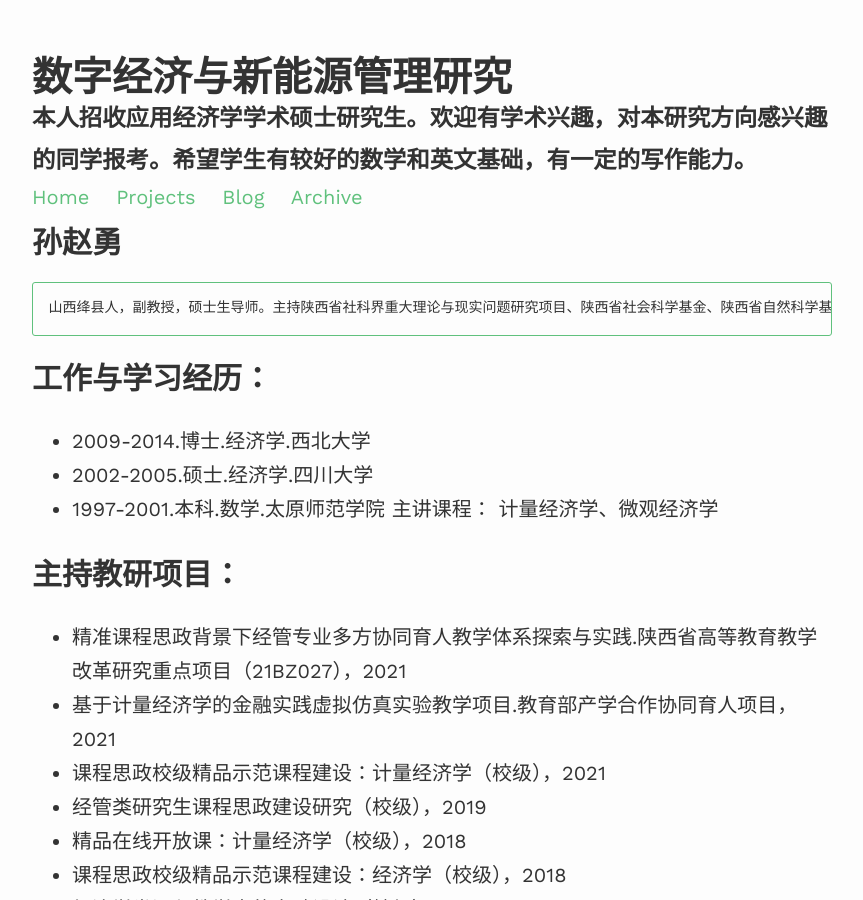
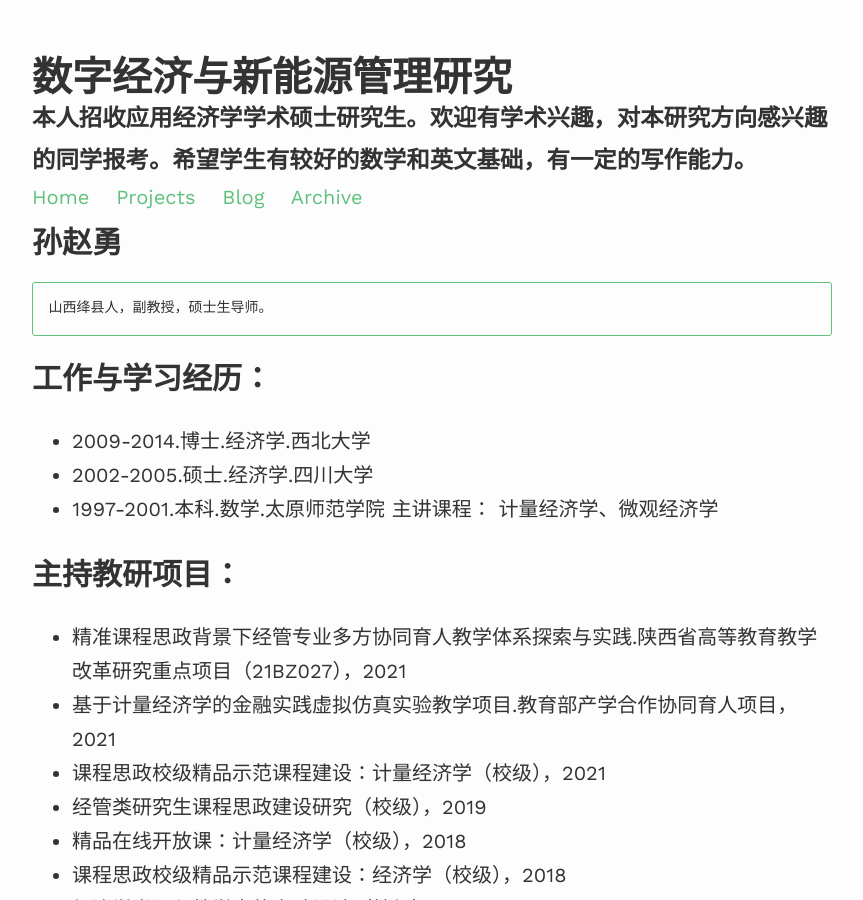
Before and after one commit to dakuamao/sun, a Jekyll site: the page built from index.md, in a window 1280 px wide and 900 px high. Shown: the whole window, without its empty margins (208-1071 px from the left). Built offline with Jekyll 4.4.1, drawn with Linux system fonts in a browser that asks for light colours; nearby versions of some CDN libraries; our own code applies the rules of GitHub Pages for plain Markdown files.

Commit message:
Update index.md

```diff
--- a/index.md
+++ b/index.md
@@ -1,5 +1,6 @@
 # 孙赵勇
-    山西绛县人，副教授，硕士生导师。主持陕西省社科界重大理论与现实问题研究项目、陕西省社会科学基金、陕西省自然科学基础研究项目、陕西省高等教育教学改革研究重点项目等省部级项目5项；主持陕西省知识产权战略研究课题、西安市社会科学规划基金、陕西教育厅人文社会科学专项基金、陕西教育厅哲学社会科学重点研究基地项目等厅局级项目6项；主持企业横向课题多项。作为主要成员获西安市科技进步奖二等奖、三等奖各1项，陕西高等学校科学技术奖二等奖1项，陕西高校人文社会科学研究优秀成果奖三等奖1项。获省级教学成果奖二等奖1项，校级教学成果奖特等奖1项，二等奖1项。在Journal of Environmental Planning and Management、Managerial and Decision Economics、Economic Change and Restructuring、Energy Sources, Part B: Economics, Planning, and Policy、Environmental Science and  Pollution Research、资源科学、科学学与科学技术管理等国内外重要期刊发表论文30多篇。
+
+    山西绛县人，副教授，硕士生导师。
 
 ## 工作与学习经历：
 - 2009-2014.博士.经济学.西北大学
```
